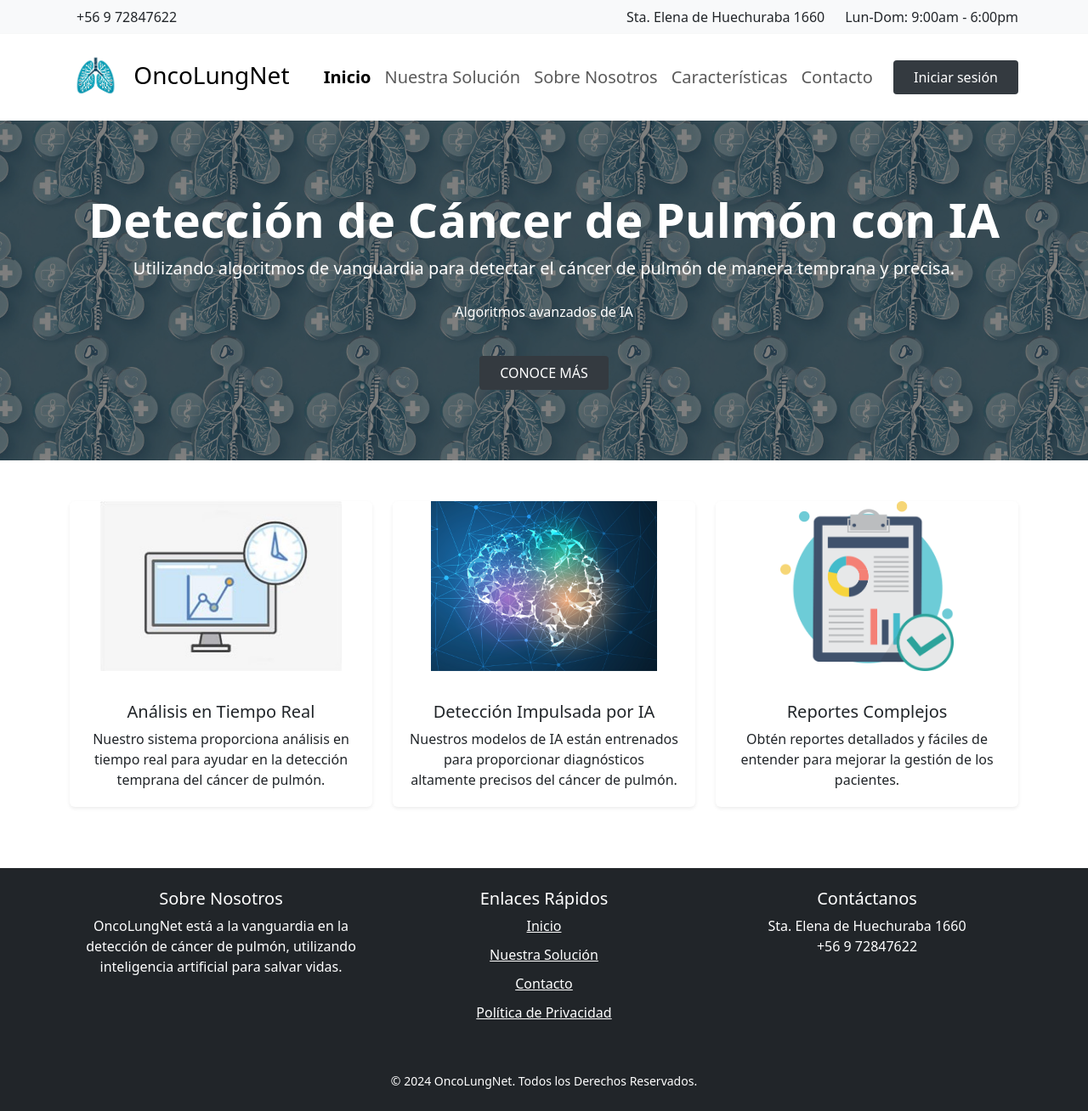
After one commit to EnzoM1/Capstone-DavidMerino-SebastianPalma-EnzoMayo, a Django app: template Aplicacion Web/Onculungnet/onco/templates/test_index.html in a window 1280 px wide. The commit adds this page. Shown: the whole page at 85% size. Run offline with Django 5.2, Linux system fonts and the light colour scheme; the template is opened without the code that fills it, so the values that code supplies are empty; parts of the project's set-up code (start-up, migrations or seed data) failed here and were passed over.

Commit message:
index nuevo + act visual

```diff
--- a/Aplicacion Web/Onculungnet/Onculungnet/settings.py
+++ b/Aplicacion Web/Onculungnet/Onculungnet/settings.py
@@ -140,7 +140,7 @@ WSGI_APPLICATION = 'Onculungnet.wsgi.application'
 
 DATABASES = {
     'default': dj_database_url.config(
-        default='mysql://root:1234@localhost:3306/Onco2',
+        default='mysql://root:admin@localhost:3306/Onco2',
         conn_max_age=600
     )
 }
--- /dev/null
+++ b/Aplicacion Web/Onculungnet/onco/static/css/test.css
@@ -0,0 +1,90 @@
+/* Custom Styles */
+.hero-section {
+    background-image: url('/static/img/b3.jpg');
+    background-size: cover;
+    background-position: center;
+    min-height: 400px; /* Ajustar la altura para el zoom */
+    position: relative;
+}
+
+.hero-section .text-center {
+    position: relative;
+    z-index: 2;
+}
+
+.hero-section::before {
+    content: '';
+    position: absolute;
+    top: 0;
+    left: 0;
+    width: 100%;
+    height: 100%;
+    background-color: rgba(0, 0, 0, 0.5);
+    z-index: 1;
+}
+
+.text-white {
+    color: #fff;
+}
+
+.list-unstyled li {
+    margin-bottom: 10px;
+}
+
+.navbar-light .navbar-nav .nav-link.active {
+    font-weight: bold;
+    color: #000;
+}
+
+.navbar-nav .nav-link {
+    font-size: 1.1rem; /* Tamaño de texto más claro */
+}
+
+.navbar-brand {
+    font-size: 1.8rem; /* Ajustar tamaño del logo */
+}
+
+/* Cards */
+.card {
+    border: none;
+    transition: transform 0.2s ease-in-out;
+}
+
+.card:hover {
+    transform: translateY(-10px);
+}
+
+.card .card-body {
+    padding: 20px; /* Reducir el padding */
+}
+
+.card .bi {
+    font-size: 35px; /* Tamaño de íconos más pequeño */
+    color: #007bff;
+}
+
+/* Ajustar tamaño de imágenes en las cards */
+.card-img-top {
+    width: 100%; /* Asegura que la imagen ocupe todo el ancho de la card */
+    height: auto; /* Mantiene la altura automática para que la imagen se ajuste sin recortes */
+    max-height: 200px; /* Ajusta la altura máxima que desees */
+    object-fit: contain; /* Mantiene la proporción de la imagen sin recortes */
+}
+
+/* Footer */
+footer {
+    background-color: #343a40;
+}
+
+/* Estilos para el botón */
+.btn-primary {
+    background-color: #343a40; /* Color del botón igual al del footer */
+    border: none; /* Sin borde */
+    border-radius: 0.25rem; /* Ajustar el redondeo de los bordes */
+    color: #fff; /* Color de texto blanco */
+}
+
+.btn-primary:hover {
+    background-color: #fff; /* Fondo blanco al hacer hover */
+    color: #343a40; /* Color del texto igual al del footer */
+}
--- /dev/null
+++ b/Aplicacion Web/Onculungnet/onco/templates/test_index.html
@@ -0,0 +1,138 @@
+{% load static %}
+<!DOCTYPE html>
+<html lang="es">
+<head>
+    <meta charset="UTF-8">
+    <meta name="viewport" content="width=device-width, initial-scale=1.0">
+    <title>OncoLungNet</title>
+    <link href="https://cdn.jsdelivr.net/npm/bootstrap@5.3.0-alpha1/dist/css/bootstrap.min.css" rel="stylesheet">
+    <link href="{% static 'css/test.css' %}" rel="stylesheet">
+</head>
+<body class="d-flex flex-column min-vh-100">
+    <!-- Header -->
+    <header class="container-fluid bg-light py-2">
+        <div class="container d-flex justify-content-between align-items-center">
+            <div class="d-flex align-items-center">
+                <i class="bi bi-telephone-fill me-2"></i>
+                <span>+56 9 72847622 </span>
+            </div>
+            <div class="d-flex align-items-center">
+                <span>Sta. Elena de Huechuraba 1660 </span>
+                <span class="ms-4">Lun-Dom: 9:00am - 6:00pm</span>
+            </div>
+        </div>
+    </header>
+
+    <!-- Navbar -->
+    <nav class="navbar navbar-expand-lg navbar-light bg-white py-3 shadow-sm">
+        <div class="container">
+            <a class="navbar-brand fs-3" href="#">
+                <img src="{% static 'img/pulmon_icon2.png' %}" alt="Icono de Pulmón" style="width: 60px; height: 60px;" class="me-2">
+                OncoLungNet
+            </a>
+            <button class="navbar-toggler" type="button" data-bs-toggle="collapse" data-bs-target="#navbarNav" aria-controls="navbarNav" aria-expanded="false" aria-label="Toggle navigation">
+                <span class="navbar-toggler-icon"></span>
+            </button>
+            <div class="collapse navbar-collapse" id="navbarNav">
+                <ul class="navbar-nav ms-auto">
+                    <li class="nav-item">
+                        <a class="nav-link active fs-5" href="#">Inicio</a>
+                    </li>
+                    <li class="nav-item">
+                        <a class="nav-link fs-5" href="#">Nuestra Solución</a>
+                    </li>
+                    <li class="nav-item">
+                        <a class="nav-link fs-5" href="#">Sobre Nosotros</a>
+                    </li>
+                    <li class="nav-item">
+                        <a class="nav-link fs-5" href="#">Características</a>
+                    </li>
+                    <li class="nav-item">
+                        <a class="nav-link fs-5" href="#">Contacto</a>
+                    </li>
+                </ul>
+                <a href="#" class="btn btn-primary ms-lg-3 px-4 py-2">Iniciar sesión</a>
+            </div>
+        </div>
+    </nav>
+
+    <!-- Hero Section -->
+    <section class="hero-section d-flex align-items-center justify-content-center">
+        <div class="text-center text-white">
+            <h1 class="display-4 fw-bold">Detección de Cáncer de Pulmón con IA</h1>
+            <p class="lead mb-4">Utilizando algoritmos de vanguardia para detectar el cáncer de pulmón de manera temprana y precisa.</p>
+            <ul class="list-unstyled">
+                <li class="mb-3"><i class="bi bi-check-circle-fill text-primary"></i> Algoritmos avanzados de IA</li>
+                <li><i class="bi bi-check-circle-fill text-primary"></i></li>
+            </ul>
+            <a href="#" class="btn btn-primary mt-4 px-4 py-2">CONOCE MÁS</a>
+        </div>
+    </section>
+
+    <!-- Cards Section -->
+    <section class="container py-5">
+        <div class="row text-center">
+            <div class="col-md-4 mb-4">
+                <div class="card shadow-sm">
+                    <img src="{% static 'img/analisis_tiempo_real.jpg' %}" class="card-img-top" alt="Análisis en Tiempo Real">
+                    <div class="card-body">
+                        <i class="bi bi-heart-pulse fs-1 text-primary"></i>
+                        <h5 class="card-title mt-3">Análisis en Tiempo Real</h5>
+                        <p class="card-text">Nuestro sistema proporciona análisis en tiempo real para ayudar en la detección temprana del cáncer de pulmón.</p>
+                    </div>
+                </div>
+            </div>
+            <div class="col-md-4 mb-4">
+                <div class="card shadow-sm">
+                    <img src="{% static 'img/detecion_ia.jpg' %}" class="card-img-top" alt="Imagen de Doctores">
+                    <div class="card-body">
+                        <i class="bi bi-brain fs-1 text-primary"></i>
+                        <h5 class="card-title mt-3">Detección Impulsada por IA</h5>
+                        <p class="card-text">Nuestros modelos de IA están entrenados para proporcionar diagnósticos altamente precisos del cáncer de pulmón.</p>
+                    </div>
+                </div>
+            </div>
+            <div class="col-md-4 mb-4">
+                <div class="card shadow-sm">
+                    <img src="{% static 'img/reportes_complejos.jpg' %}" class="card-img-top" alt="Imagen de Farmacia">
+                    <div class="card-body">
+                        <i class="bi bi-file-earmark-medical fs-1 text-primary"></i>
+                        <h5 class="card-title mt-3">Reportes Complejos</h5>
+                        <p class="card-text">Obtén reportes detallados y fáciles de entender para mejorar la gestión de los pacientes.</p>
+                    </div>
+                </div>
+            </div>
+        </div>
+    </section>
+
+    <!-- Footer -->
+    <footer class="bg-dark text-white py-4 mt-auto">
+        <div class="container text-center">
+            <div class="row">
+                <div class="col-md-4 mb-3">
+                    <h5>Sobre Nosotros</h5>
+                    <p>OncoLungNet está a la vanguardia en la detección de cáncer de pulmón, utilizando inteligencia artificial para salvar vidas.</p>
+                </div>
+                <div class="col-md-4 mb-3">
+                    <h5>Enlaces Rápidos</h5>
+                    <ul class="list-unstyled">
+                        <li><a href="#" class="text-white">Inicio</a></li>
+                        <li><a href="#" class="text-white">Nuestra Solución</a></li>
+                        <li><a href="#" class="text-white">Contacto</a></li>
+                        <li><a href="#" class="text-white">Política de Privacidad</a></li>
+                    </ul>
+                </div>
+                <div class="col-md-4 mb-3">
+                    <h5>Contáctanos</h5>
+                    <p>Sta. Elena de Huechuraba 1660 <br> +56 9 72847622</p>
+                </div>
+            </div>
+            <div class="mt-4">
+                <small>&copy; 2024 OncoLungNet. Todos los Derechos Reservados.</small>
+            </div>
+        </div>
+    </footer>
+
+    <script src="https://cdn.jsdelivr.net/npm/bootstrap@5.3.0-alpha1/dist/js/bootstrap.bundle.min.js"></script>
+</body>
+</html>
```
Also changed, not shown: Aplicacion Web/Onculungnet/onco/static/css/styles2.css (+37 -82 lines), Aplicacion Web/Onculungnet/onco/static/img/analisis_tiempo_real.jpg (added), Aplicacion Web/Onculungnet/onco/static/img/detecion_ia.jpg (added), Aplicacion Web/Onculungnet/onco/static/img/reportes_complejos.jpg (added).
